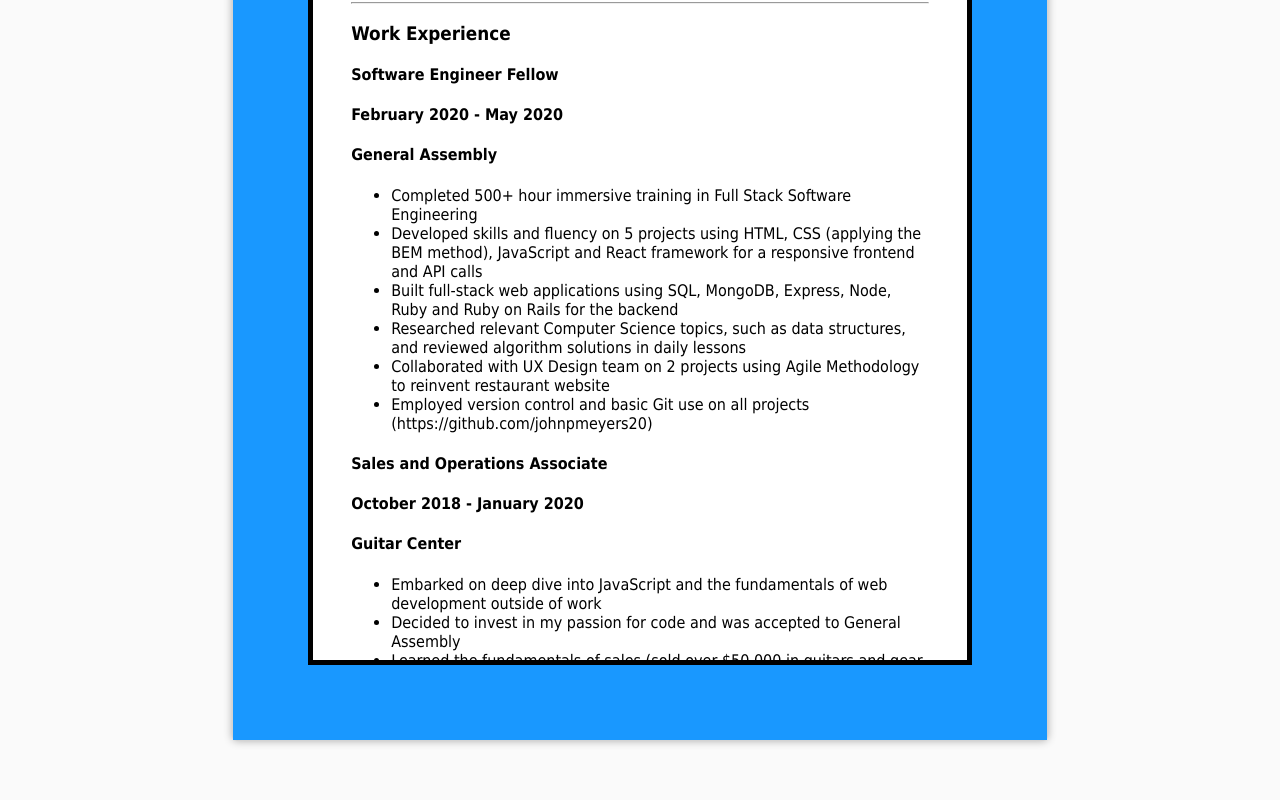
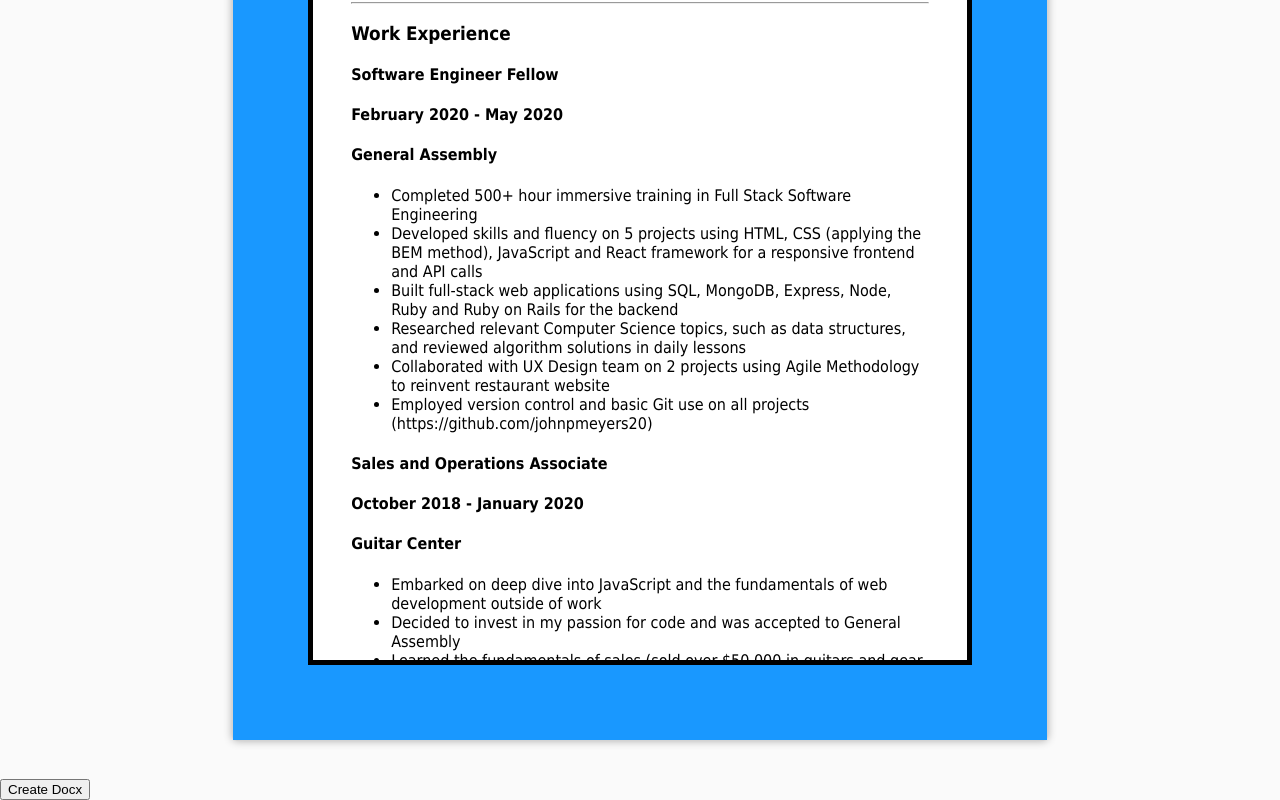
Before and after one commit to johnpmeyers20/resume, a React (Create React App) app: page / in a window 1280 px wide. Shown: the part 353-1153 px from the top of the page. Before the commit the page ends 1132 px from the top, so only its background shows below. Built offline with nearby package versions, Linux system fonts and the light colour scheme.

Commit message:
added button and print

```diff
--- a/package.json
+++ b/package.json
@@ -7,6 +7,7 @@
     "@testing-library/react": "^11.1.0",
     "@testing-library/user-event": "^12.1.10",
     "docx": "^6.0.3",
+    "file-saver": "^2.0.5",
     "react": "^17.0.2",
     "react-dom": "^17.0.2",
     "react-scripts": "4.0.3",
--- a/src/App.js
+++ b/src/App.js
@@ -1,6 +1,10 @@
 import React from 'react';
 import './App.css'
 import Data from './data.json'
+
+// Dependencies
+import { saveAs } from 'file-saver';
+import { Packer } from 'docx';
 
 import Header from './components/Header'
 import Summary from './components/Summary'
@@ -9,6 +13,10 @@ import WorkExperience from './components/WorkExperience'
 const jp = Data;
 
 const App = () => {
+  const print = () => {
+    window.print()
+  }
+
   return (
     <div className="book">
       <div className="page">
@@ -18,6 +26,7 @@ const App = () => {
           <WorkExperience user={jp} />
         </div>
       </div>
+      <button onClick={print}>Create Docx</button>
     </div>
   )
 }
```
Also changed, not shown: 2 other files (tests, documents, lock files or other folders).
